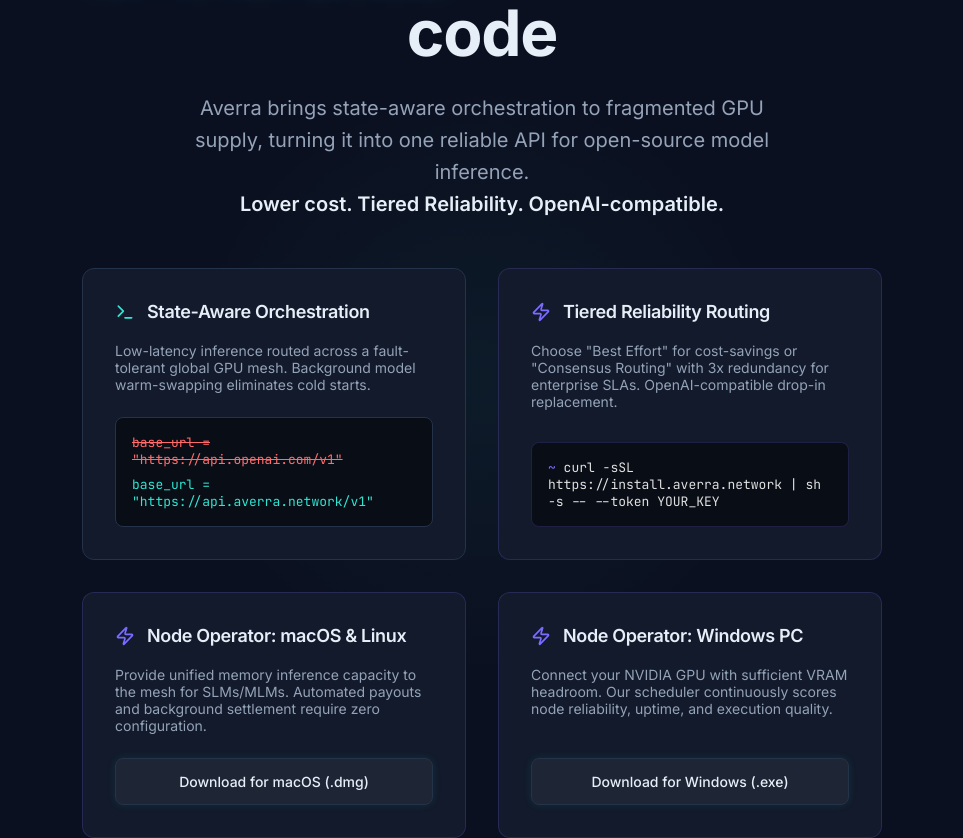
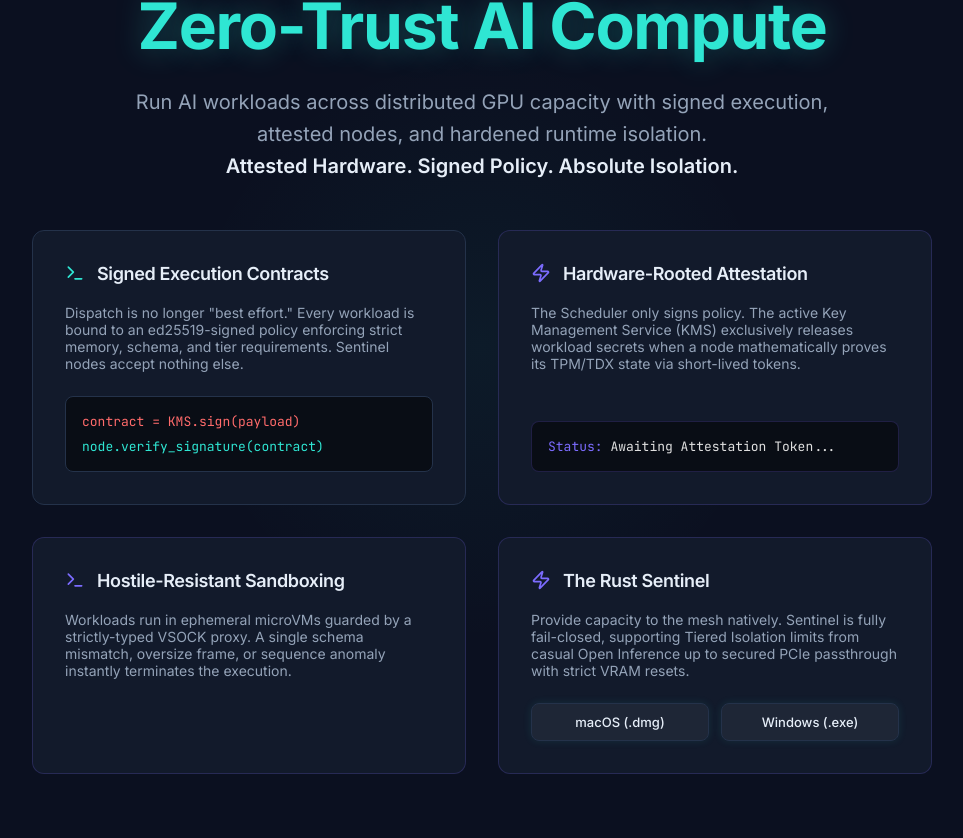
Before and after one commit to StianHauge/compute-network, a React (Vite) app in the folder frontend/: page / in a window 1280 px wide. Shown: the part 231-1069 px from the top of the page, without its empty margins (158-1121 px from the left). Built offline with nearby package versions, Linux system fonts and the light colour scheme.

Commit message:
feat(marketing): update landing page copy to high-assurance positioning

```diff
--- a/frontend/src/pages/Landing.tsx
+++ b/frontend/src/pages/Landing.tsx
@@ -26,84 +26,85 @@
         {/* Subtle background pulse effect */}
         <div style={{ position: 'absolute', top: '50%', left: '50%', transform: 'translate(-50%, -50%)', width: '600px', height: '600px', background: 'radial-gradient(circle, rgba(47, 230, 211, 0.05) 0%, rgba(10, 10, 10, 0) 70%)', zIndex: 0, pointerEvents: 'none' }}></div>
 
-        <div style={{ zIndex: 1, maxWidth: '800px' }}>
-          <h2 style={{ fontSize: '64px', fontWeight: 800, marginBottom: '24px', lineHeight: 1.1, letterSpacing: '-0.02em' }}>
-            Switch from centralized <br />
-            <span style={{ color: 'var(--accent-primary)', textShadow: '0 0 30px rgba(47,230,211,0.3)' }}>AI inference</span> in two lines of code
+        <div style={{ zIndex: 1, maxWidth: '900px' }}>
+          <h2 style={{ fontSize: '64px', fontWeight: 800, marginBottom: '24px', lineHeight: 1.1, letterSpacing: '-0.02em', marginTop: '64px' }}>
+            High-Assurance <br />
+            <span style={{ color: 'var(--accent-primary)', textShadow: '0 0 30px rgba(47,230,211,0.3)' }}>Zero-Trust AI Compute</span>
           </h2>
 
-          <p style={{ fontSize: '20px', color: 'var(--text-secondary)', marginBottom: '48px', lineHeight: 1.6, maxWidth: '600px', margin: '0 auto 48px auto' }}>
-            Averra brings state-aware orchestration to fragmented GPU supply, turning it into one reliable API for open-source model inference. <br/>
-            <span style={{ color: 'var(--text-primary)', fontWeight: 600 }}>Lower cost. Tiered Reliability. OpenAI-compatible.</span>
+          <p style={{ fontSize: '20px', color: 'var(--text-secondary)', marginBottom: '48px', lineHeight: 1.6, maxWidth: '700px', margin: '0 auto 48px auto' }}>
+            Run AI workloads across distributed GPU capacity with signed execution, attested nodes, and hardened runtime isolation. <br/>
+            <span style={{ color: 'var(--text-primary)', fontWeight: 600 }}>Attested Hardware. Signed Policy. Absolute Isolation.</span>
           </p>
 
           {/* Value Prop Columns - 2x2 Grid */}
           <div style={{ display: 'grid', gridTemplateColumns: '1fr 1fr', gap: '32px', textAlign: 'left', marginBottom: '64px' }}>
 
-            {/* Developer Card - Top Left */}
+            {/* Card 1 - Cryptographic Execution Contracts */}
             <div className="glass-panel" style={{ padding: '32px', position: 'relative' }}>
               <div style={{ display: 'flex', alignItems: 'center', gap: '12px', marginBottom: '20px' }}>
                 <Terminal size={20} color="var(--accent-primary)" />
-                <h3 style={{ fontSize: '18px', margin: 0 }}>State-Aware Orchestration</h3>
+                <h3 style={{ fontSize: '18px', margin: 0 }}>Signed Execution Contracts</h3>
               </div>
               <p style={{ color: 'var(--text-secondary)', fontSize: '14px', marginBottom: '24px' }}>
-                Low-latency inference routed across a fault-tolerant global GPU mesh. Background model warm-swapping eliminates cold starts.
+                Dispatch is no longer "best effort." Every workload is bound to an ed25519-signed policy enforcing strict memory, schema, and tier requirements. Sentinel nodes accept nothing else.
               </p>
 
               <div className="mono" style={{ backgroundColor: 'rgba(0,0,0,0.5)', padding: '16px', borderRadius: '8px', fontSize: '13px', color: '#a0a0a0', border: '1px solid var(--border-subtle)' }}>
-                <div style={{ color: '#ff6b6b', textDecoration: 'line-through', marginBottom: '8px' }}>
-                  base_url = "https://api.openai.com/v1"
+                <div style={{ color: '#ff6b6b', marginBottom: '8px' }}>
+                  contract = KMS.sign(payload)
                 </div>
                 <div style={{ color: 'var(--accent-primary)' }}>
-                  base_url = "https://api.averra.network/v1"
+                  node.verify_signature(contract)
                 </div>
               </div>
             </div>
 
-            {/* Provider Card: Linux - Top Right */}
+            {/* Card 2 - Hardware Rooted Attestation */}
             <div className="glass-panel" style={{ padding: '32px', borderColor: 'rgba(124, 108, 255, 0.2)', display: 'flex', flexDirection: 'column' }}>
               <div style={{ display: 'flex', alignItems: 'center', gap: '12px', marginBottom: '20px' }}>
                 <Zap size={20} color="var(--accent-secondary)" />
-                <h3 style={{ fontSize: '18px', margin: 0 }}>Tiered Reliability Routing</h3>
+                <h3 style={{ fontSize: '18px', margin: 0 }}>Hardware-Rooted Attestation</h3>
               </div>
               <p style={{ color: 'var(--text-secondary)', fontSize: '14px', marginBottom: '24px', flex: 1 }}>
-                Choose "Best Effort" for cost-savings or "Consensus Routing" with 3x redundancy for enterprise SLAs. OpenAI-compatible drop-in replacement.
+                The Scheduler only signs policy. The active Key Management Service (KMS) exclusively releases workload secrets when a node mathematically proves its TPM/TDX state via short-lived tokens.
               </p>
 
               <div className="mono" style={{ backgroundColor: 'rgba(0,0,0,0.5)', padding: '16px', borderRadius: '8px', fontSize: '13px', color: '#e0e0e0', border: '1px solid rgba(124, 108, 255, 0.2)' }}>
-                <span style={{ color: 'var(--accent-secondary)' }}>~ </span>
-                curl -sSL https://install.averra.network | sh -s -- --token YOUR_KEY
+                <span style={{ color: 'var(--accent-secondary)' }}>Status: </span>
+                Awaiting Attestation Token...
               </div>
             </div>
 
-            {/* Provider Card: macOS - Bottom Left */}
+            {/* Card 3 - VSOCK Firewall */}
+            <div className="glass-panel" style={{ padding: '32px', borderColor: 'rgba(124, 108, 255, 0.2)', display: 'flex', flexDirection: 'column' }}>
+              <div style={{ display: 'flex', alignItems: 'center', gap: '12px', marginBottom: '20px' }}>
+                <Terminal size={20} color="var(--accent-secondary)" />
+                <h3 style={{ fontSize: '18px', margin: 0 }}>Hostile-Resistant Sandboxing</h3>
+              </div>
+              <p style={{ color: 'var(--text-secondary)', fontSize: '14px', marginBottom: '24px', flex: 1 }}>
+                Workloads run in ephemeral microVMs guarded by a strictly-typed VSOCK proxy. A single schema mismatch, oversize frame, or sequence anomaly instantly terminates the execution.
+              </p>
+            </div>
+
+            {/* Card 4 - Rust Sentinel Node Agent */}
             <div className="glass-panel" style={{ padding: '32px', borderColor: 'rgba(124, 108, 255, 0.2)', display: 'flex', flexDirection: 'column' }}>
               <div style={{ display: 'flex', alignItems: 'center', gap: '12px', marginBottom: '20px' }}>
                 <Zap size={20} color="var(--accent-secondary)" />
-                <h3 style={{ fontSize: '18px', margin: 0 }}>Node Operator: macOS & Linux</h3>
+                <h3 style={{ fontSize: '18px', margin: 0 }}>The Rust Sentinel</h3>
               </div>
               <p style={{ color: 'var(--text-secondary)', fontSize: '14px', marginBottom: '24px', flex: 1 }}>
-                Provide unified memory inference capacity to the mesh for SLMs/MLMs. Automated payouts and background settlement require zero configuration.
+                Provide capacity to the mesh natively. Sentinel is fully fail-closed, supporting Tiered Isolation limits from casual Open Inference up to secured PCIe passthrough with strict VRAM resets.
               </p>
 
-              <a href="/downloads/Averra-Node-Installer-v1.0.6.dmg" download className="cta-button" style={{ width: '100%', backgroundColor: 'rgba(255,255,255,0.05)', borderColor: 'var(--border-subtle)', color: 'var(--text-primary)', padding: '14px 16px', fontSize: '14px', justifyContent: 'center', textDecoration: 'none', display: 'flex' }}>
-                 Download for macOS (.dmg)
-              </a>
-            </div>
-
-            {/* Provider Card: Windows - Bottom Right */}
-            <div className="glass-panel" style={{ padding: '32px', borderColor: 'rgba(124, 108, 255, 0.2)', display: 'flex', flexDirection: 'column' }}>
-              <div style={{ display: 'flex', alignItems: 'center', gap: '12px', marginBottom: '20px' }}>
-                <Zap size={20} color="var(--accent-secondary)" />
-                <h3 style={{ fontSize: '18px', margin: 0 }}>Node Operator: Windows PC</h3>
+              <div style={{ display: 'flex', gap: '12px' }}>
+                  <a href="/downloads/Averra-Node-v2.0.0.dmg" className="cta-button" style={{ flex: 1, backgroundColor: 'rgba(255,255,255,0.05)', borderColor: 'var(--border-subtle)', color: 'var(--text-primary)', padding: '10px', fontSize: '13px', justifyContent: 'center', textDecoration: 'none', display: 'flex', textAlign: 'center' }}>
+                     macOS (.dmg)
+                  </a>
+                  <a href="/downloads/Averra-Node-v2.0.0.exe" className="cta-button" style={{ flex: 1, backgroundColor: 'rgba(255,255,255,0.05)', borderColor: 'var(--border-subtle)', color: 'var(--text-primary)', padding: '10px', fontSize: '13px', justifyContent: 'center', textDecoration: 'none', display: 'flex', textAlign: 'center' }}>
+                     Windows (.exe)
+                  </a>
               </div>
-              <p style={{ color: 'var(--text-secondary)', fontSize: '14px', marginBottom: '24px', flex: 1 }}>
-                Connect your NVIDIA GPU with sufficient VRAM headroom. Our scheduler continuously scores node reliability, uptime, and execution quality.
-              </p>
-
-              <a href="/downloads/Averra-Node-Installer.exe" download className="cta-button" style={{ width: '100%', backgroundColor: 'rgba(255,255,255,0.05)', borderColor: 'var(--border-subtle)', color: 'var(--text-primary)', padding: '14px 16px', fontSize: '14px', justifyContent: 'center', textDecoration: 'none', display: 'flex' }}>
-                 Download for Windows (.exe)
-              </a>
             </div>
 
           </div>
@@ -116,7 +117,7 @@
               Averra Network is developed by Stian Hauge and Transisto AS.
           </div>
           <div className="footer-vision">
-              "Averra is an inference orchestration layer that turns unreliable, distributed GPU capacity into a predictable API for developers."
+              "Averra turns untrusted global GPU capacity into a cryptographically verified execution mesh."
           </div>
           <div className="footer-copyright">
               © 2026 Averra Network. Built for the decentralized future.
```
